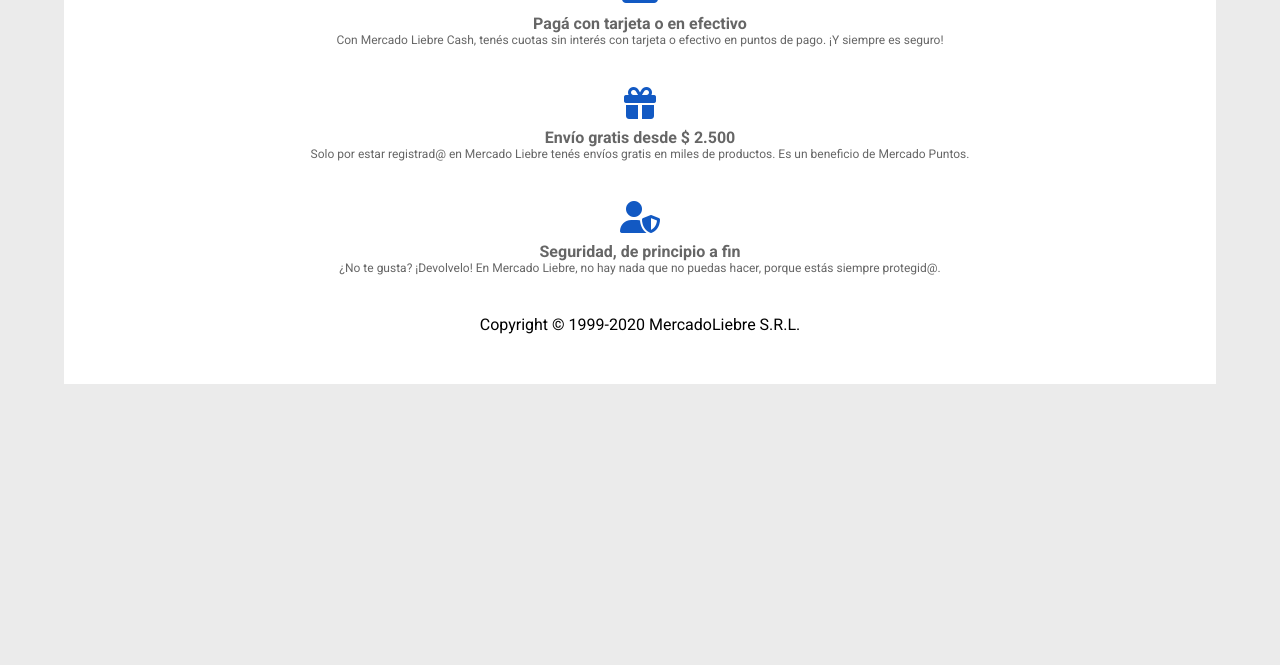
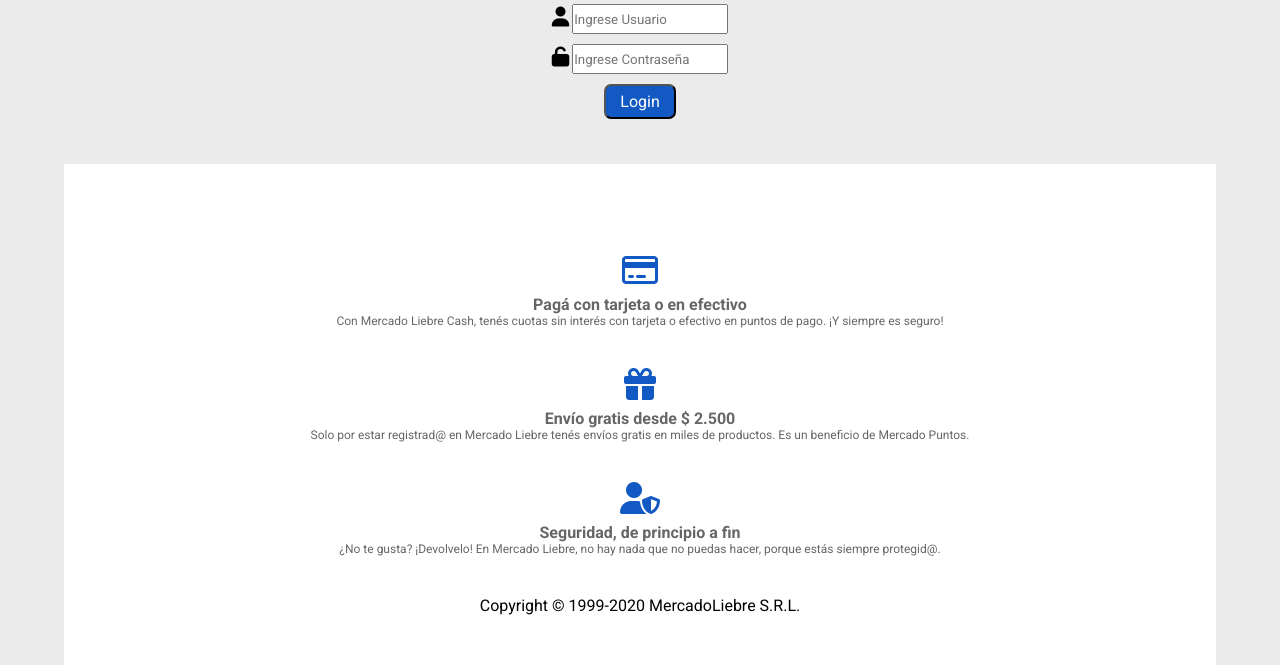
Before and after one commit to rockop11/mercadoLiebre, a website: page views/login.html in a window 1280 px wide. Shown: the part 488-1153 px from the top of the page. Before the commit the page ends 872 px from the top, so only its background shows below. Drawn offline with Linux system fonts and the light colour scheme; files that its build step writes are made by us from their sources; files whose address does not match are found by name.

Commit message:
login tuneado

```diff
--- a/public/css/styleslogin.css
+++ b/public/css/styleslogin.css
@@ -7,6 +7,11 @@
 
 body {
     background-color: #ebebeb;
+}
+
+h1 {
+    text-align: center;
+    margin-bottom: 15px;
 }
 
 h3{
@@ -87,6 +92,49 @@
     margin-left: 50px;
 }
 
+.main-login {
+    display: block;
+}
+
+div.burger-menu{
+    text-align: center;
+}
+
+div.burger-menu i{
+    background-color: #0044AA;
+    border-radius: 5px;
+    color: #FFF;
+    font-size: 20px;
+    margin: 10px 0px 20px 0px;
+    padding: 15px;
+}
+
+/* ESTILOS FORMULARIO*/
+
+div.main-login {
+    padding: 40px;
+}
+
+.main-login form p {
+    text-align: center;
+    padding: 5px;
+}
+
+div.main-login button {
+    background-color: #1259c3;
+    color: #ffffff;
+    padding: 6px 14px;
+    border-radius: 7px;
+    font-size: 16px;
+}
+
+div.main-login form p input {
+    height: 30px;
+}
+
+.fa-unlock, .fa-user {
+    font-size: 20px;
+}
 
 
 /*ESTILOS FOOTER*/
--- a/views/login.html
+++ b/views/login.html
@@ -45,19 +45,24 @@
             </ul>
         </nav>
 
+        <div class="burger-menu">
+            <i class="fa fa-bars"></i>
+        </div>
+
 
 
     </header>
 
     <div class="main-login">
+        <h1>Bienvenid@</h1>
         <form action="/login" method="POST">
             <p>
-                <label for="usuario">Usuario:</label>
-                <input type="text" name="usuario" id="usuario">
+                <label for="usuario"><i class="fas fa-user"></i></label>
+                <input type="text" name="usuario" id="usuario" placeholder="Ingrese Usuario">
             </p>
             <p>
-                <label for="password">Contraseña:</label>
-                <input type="password" name="password">
+                <label for="password"><i class="fas fa-unlock"></i></label>
+                <input type="password" name="password" id="password" placeholder="Ingrese Contraseña">
             </p>
             <p>
                 <button type="submit">Login</button>
```
